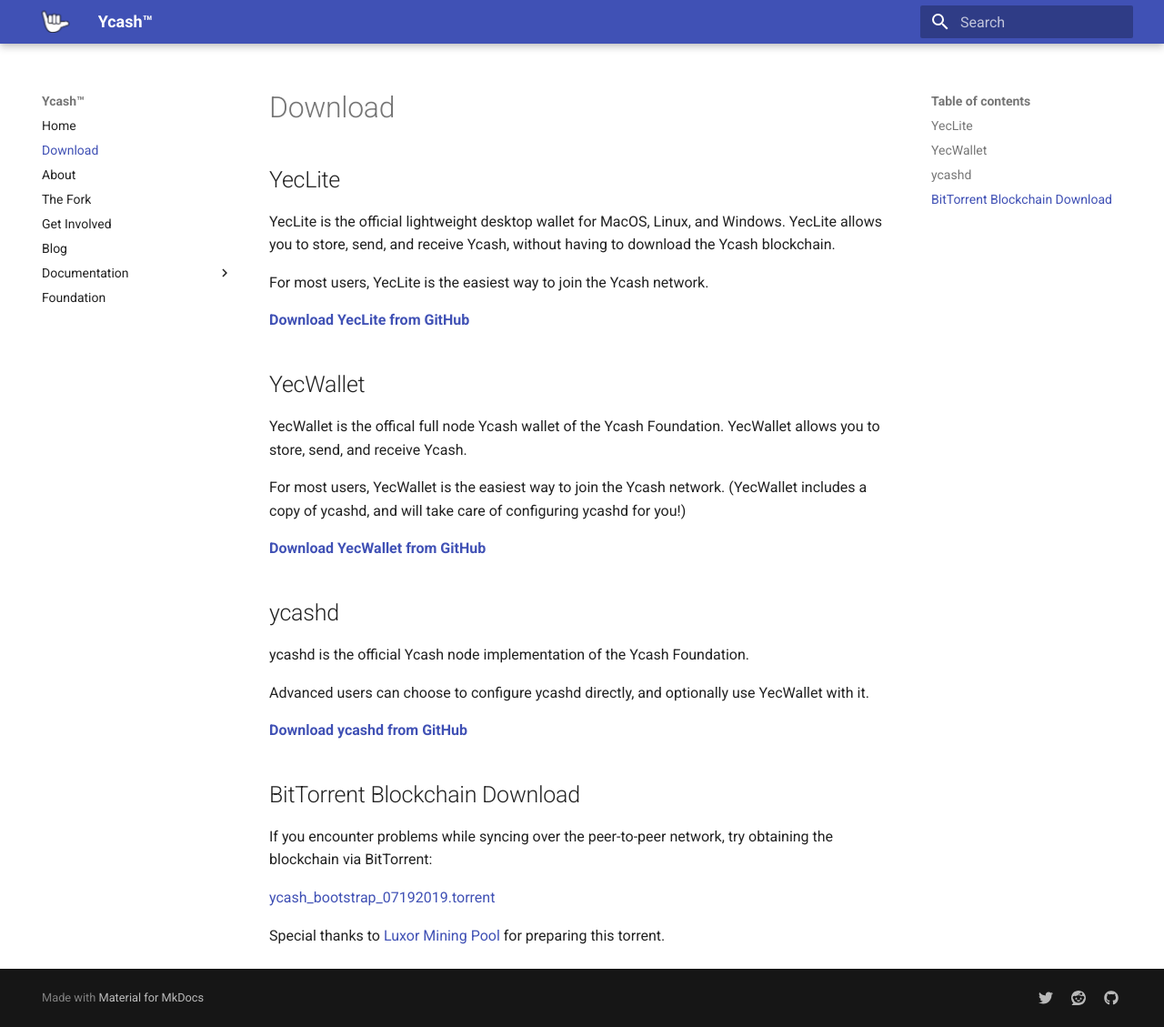
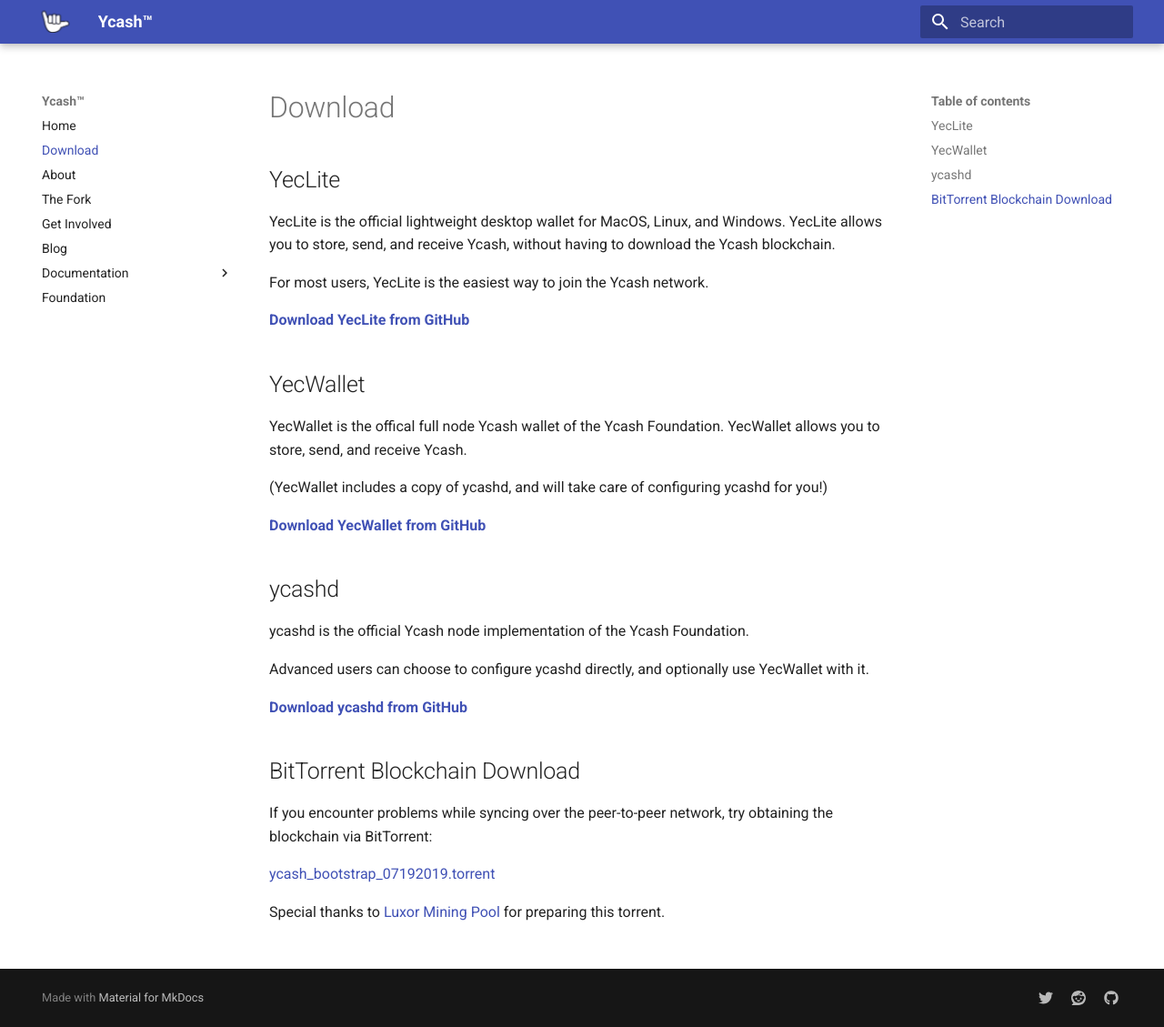
Before and after one commit to ycashfoundation/ycash-website, an MkDocs documentation site: the page built from docs/download.md, in a window 1280 px wide and 1129 px high. Shown: the whole window at 91% size. Built offline with MkDocs 1.6.1 and Material for MkDocs 9.7.7, drawn with Linux system fonts in a browser that asks for light colours.

Commit message:
yeclite release

```diff
--- a/docs/download.md
+++ b/docs/download.md
@@ -12,7 +12,7 @@
 
 YecWallet is the offical full node Ycash wallet of the Ycash Foundation. YecWallet allows you to store, send, and receive Ycash.
 
-For most users, YecWallet is the easiest way to join the Ycash network. (YecWallet includes a copy of ycashd, and will take care of configuring ycashd for you!)
+(YecWallet includes a copy of ycashd, and will take care of configuring ycashd for you!)
 
 **[Download YecWallet from GitHub](https://github.com/ycashfoundation/yecwallet/releases)**
 
```
